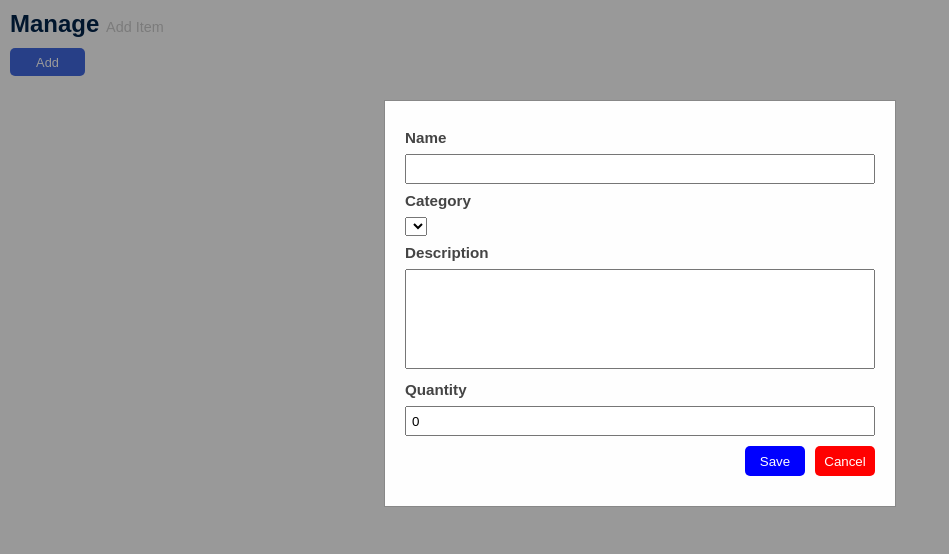
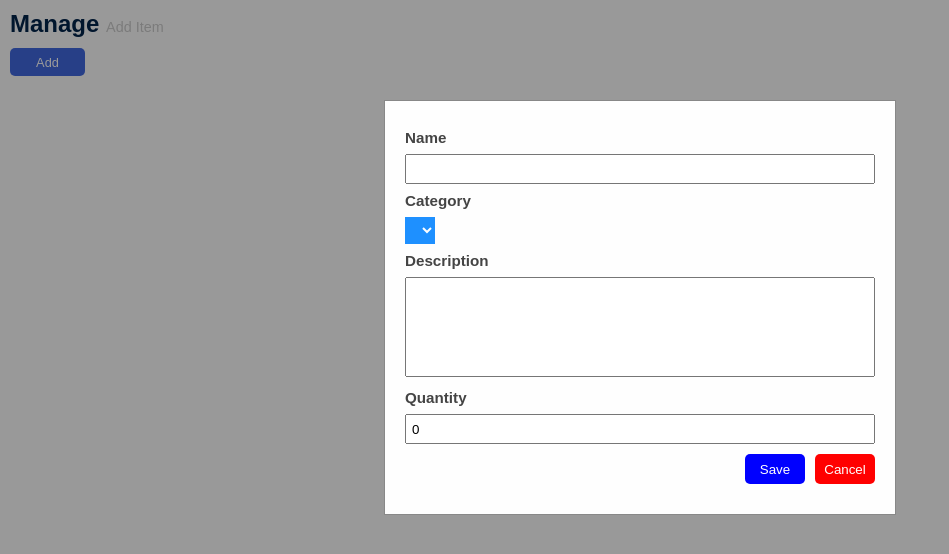
Before and after one commit to francis759/inventory, a plain HTML site: page pages/addItem.html in a window 1280 px wide. Both pictures are taken after a click on the element "Add". Shown: the whole page, without its empty margins (0-949 px from the left). Drawn offline with Linux system fonts and the light colour scheme.

Commit message:
Update combobox
Update files

```diff
--- a/css/style.css
+++ b/css/style.css
@@ -144,7 +144,6 @@ body{
     align-items: center;
 }
 .filter .filter-items{
-    border: 1px solid red;
     display: flex;
     align-items: center;
 }
@@ -303,6 +302,12 @@ body{
     margin: 10px 0px;
     color: #fefefe;
 }
+#categoriesHolder1{
+  border: none;
+  background-color: dodgerblue;
+  color: #fefefe;
+  padding: 5px;
+}
 #add-item-save-btn{
     background-color: blue;
     margin-right: 10px;
```
